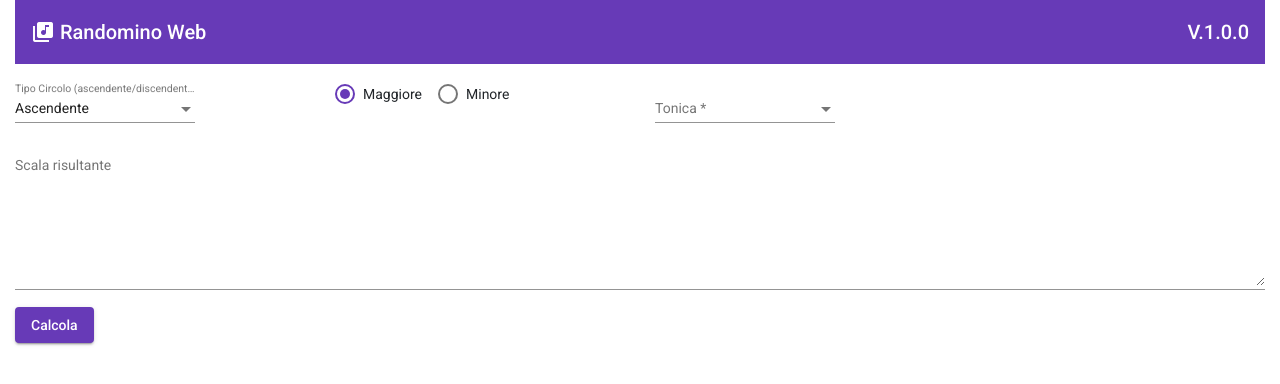
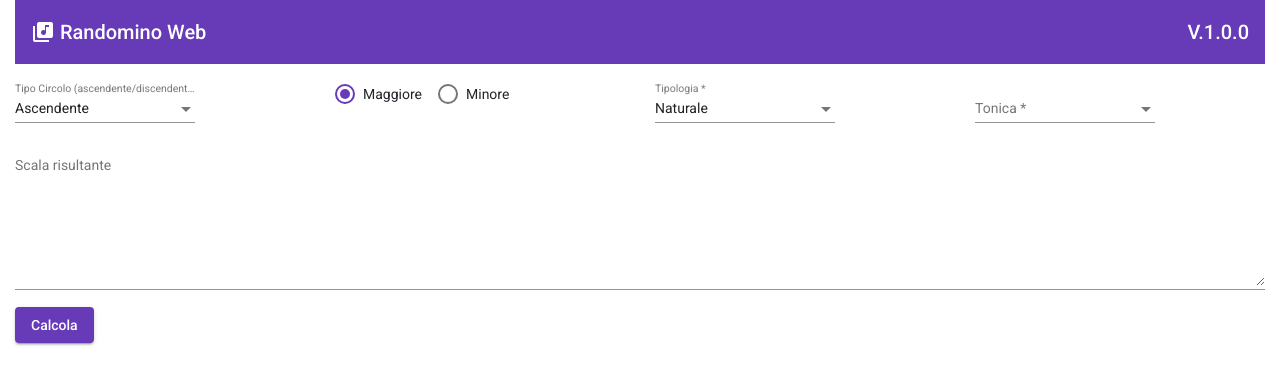
Before and after one commit to pietrogabba/RandominoWeb, an Angular app: page / in a window 1280 px wide. Shown: the top 384 px of the page. Built offline with nearby package versions, Linux system fonts and the light colour scheme.

Commit message:
Aggiunta combo delle tipologie scala

```diff
--- a/src/app/app.component.html
+++ b/src/app/app.component.html
@@ -36,6 +36,16 @@
       </div>
       <div class="col-sm-3">
         <mat-form-field>
+          <mat-label>Tipologia</mat-label>
+          <mat-select formControlName="cmbScaleType">
+            <mat-option *ngFor="let type of scaleTypes" [value]="type.value">
+              {{type.valueView}}
+            </mat-option>
+          </mat-select>
+        </mat-form-field>
+      </div>
+      <div class="col-sm-3">
+        <mat-form-field>
           <mat-label>Tonica</mat-label>
           <mat-select formControlName="cmbTonic">
             <mat-option *ngFor="let tonic of tonicNotes" [value]="tonic">
@@ -44,7 +54,6 @@
           </mat-select>
         </mat-form-field>
       </div>
-      <div class="col-sm-3"></div>
     </div>
     <div class="row">
       <div class="col-sm-12">
--- a/src/app/app.component.ts
+++ b/src/app/app.component.ts
@@ -3,7 +3,8 @@ import { FormBuilder, FormGroup, Validators } from '@angular/forms';
 
 import { TonalityRequest } from './entities/tonality-request';
 import { TonalityCalculatorService } from './services/tonality-calculator.service';
-import { CircleOfFifth, circleOfFourth } from './global/definitions';
+import { CircleOfFifth, circleOfFourth, majorScaleTypeList, minorScaleTypeList } from './global/definitions';
+import { SelectOptionModel } from './global/select-option-model';
 
 interface TonicNote{
   value: string,
@@ -22,16 +23,19 @@ export class AppComponent {
   title = 'RandominoWeb';
   scaleForm: FormGroup;
   tonicNotes: Array<string>;
+  scaleTypes: SelectOptionModel[];
 
   constructor(private tonalityCalcService: TonalityCalculatorService, fb: FormBuilder)
   {
     this.model = new TonalityRequest();
     this.tonicNotes = CircleOfFifth.map(x => x.note);
+    this.scaleTypes = majorScaleTypeList;
 
     this.scaleForm = fb.group({
       cmbCircle: ['asc', Validators.required],
       cmbTonic: ['', Validators.required],
       rdFlavour: ['major'],
+      cmbScaleType: ['natural', Validators.required],
       txtResult: []
     });
 
@@ -39,15 +43,28 @@ export class AppComponent {
       this.model.circle = value.cmbCircle;
       this.model.tonic = value.cmbTonic;
       this.model.flavour = value.rdFlavour;
+      this.model.scaleType = value.cmbScaleType;
     });
   }
 
   cmbCircle_OnChange(){
     this.fillCmbTonic();
+    this.fillCmbScaleTypes();
   }
 
   rdFlavour_OnChange(){
     this.fillCmbTonic();
+    this.fillCmbScaleTypes();
+  }
+
+  fillCmbScaleTypes(){
+    if(this.model.flavour === 'minor'){
+      this.scaleTypes = minorScaleTypeList;
+    }else if (this.model.flavour === 'major'){
+      this.scaleTypes = majorScaleTypeList;
+    }
+
+    this.scaleForm.patchValue({cmbScaleType: null});
   }
 
   fillCmbTonic(){
--- a/src/app/entities/tonality-request.ts
+++ b/src/app/entities/tonality-request.ts
@@ -2,4 +2,5 @@ export class TonalityRequest {
     circle: string;
     tonic: string;
     flavour: string;
+    scaleType: string;
 }
--- a/src/app/global/definitions.ts
+++ b/src/app/global/definitions.ts
@@ -1,3 +1,7 @@
+import { ScaleType } from './scaletype';
+import { SelectOptionModel } from './select-option-model';
+import { SelectionModel } from '@angular/cdk/collections';
+
 // circolo delle quinte (alterazioni #)
 export const CircleOfFifth = [
     { note: 'C', relatedMinor: 'A', alterations: 0},
@@ -41,3 +45,17 @@ export const circleOfFourthAlterations = [
     {index: 5, alteration: 'C'},
     {index: 6, alteration: 'F'},
 ];
+
+export const majorScaleTypeList = [
+    new SelectOptionModel(ScaleType.natural, 'Naturale'),
+    new SelectOptionModel(ScaleType.pentatonic, 'Pentatonica'),
+    new SelectOptionModel(ScaleType.blues, 'Blues')
+];
+
+export const minorScaleTypeList: SelectOptionModel[] = [
+    new SelectOptionModel(ScaleType.natural, 'Naturale'),
+    new SelectOptionModel(ScaleType.melodic, 'Melodica'),
+    new SelectOptionModel(ScaleType.harmonic, 'Armonica'),
+    new SelectOptionModel(ScaleType.pentatonic, 'Pentatonica'),
+    new SelectOptionModel(ScaleType.blues, 'Blues')
+];
--- /dev/null
+++ b/src/app/global/scaletype.ts
@@ -0,0 +1,7 @@
+export enum ScaleType {
+    natural = 'natural',
+    melodic = 'melodic',
+    harmonic = 'harmonic',
+    pentatonic = 'pentatonic',
+    blues = 'blues'
+}
--- /dev/null
+++ b/src/app/global/select-option-model.ts
@@ -0,0 +1,9 @@
+export class SelectOptionModel {
+    constructor(value: string, valueView: string){
+        this.value = value;
+        this.valueView = valueView;
+    }
+
+    value: string;
+    valueView: string;
+}
```
Also changed, not shown: src/app/global/alteration.ts (line endings or trailing spaces), 1 other file (tests, documents, lock files or other folders).
